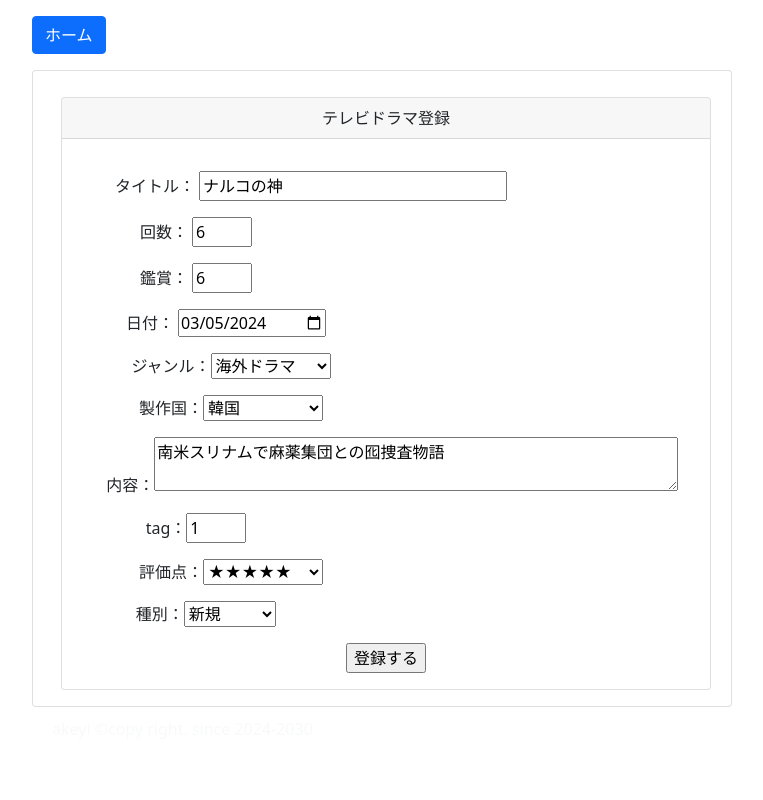
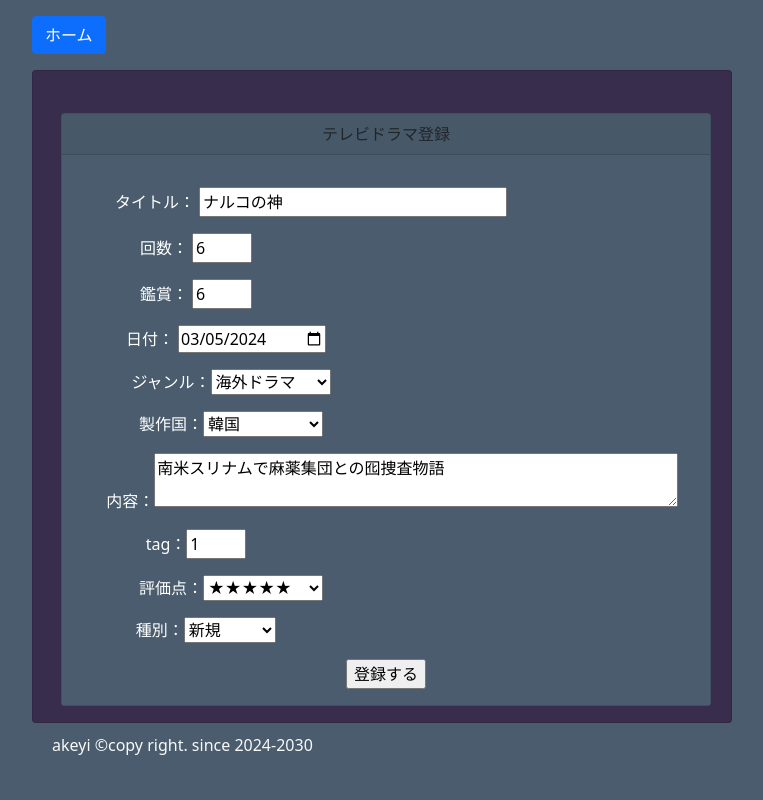
Before and after one commit to akeyi2018/MatplotlibForFlask, a Flask app: page /regist_tv_info/2 in a window 1280 px wide. Shown: the whole page, without its empty margins (50-813 px from the left). Run offline with Flask 3, Linux system fonts and the light colour scheme; a user stored in the database is signed in; some libraries are stand-ins or nearby versions.

Commit message:
0000000015:登録画面全般

```diff
--- /dev/null
+++ b/static/css/regist.css
@@ -0,0 +1,43 @@
+body {
+    background-color: #4a5c6d;
+}
+
+.custum-card {
+    margin-top: 1em;
+    width: 650px;
+    background-color: #382d4c;
+}
+
+.custum-card2 {
+    margin-top: 1em;
+    width: 600px;
+    background-color: #4a5c6d;
+}
+
+.custum-card-body {
+    background-color: #4a5c6d;
+}
+
+.custum-card-tv {
+    margin-top: 1em;
+    width: 700px;
+    background-color: #382d4c;
+}
+
+.custum-card2-tv {
+    margin-top: 1em;
+    width: 650px;
+    background-color: #4a5c6d;
+}
+
+.custum-card-health {
+    margin-top: 1em;
+    width: 450px;
+    background-color: #382d4c;
+}
+
+.custum-card2-health {
+    margin-top: 1em;
+    width: 400px;
+    background-color: #4a5c6d;
+}
--- a/templates/regist_event.html
+++ b/templates/regist_event.html
@@ -4,6 +4,7 @@
     <meta charset="UTF-8">
     <title>EVENT</title>
     <link href="{{ url_for('static', filename='/css/bootstrap.min.css') }}" rel="stylesheet">
+    <link href="{{ url_for('static', filename='/css/regist.css') }}" rel="stylesheet">
     <script src="{{ url_for('static', filename='/js/bootstrap.min.js')}}"></script>
 </head>
 <body>
@@ -12,9 +13,9 @@
     <a href="{{ url_for('index') }}"  type="button" class="btn btn-primary">ホーム
         <span class="visually-hidden">ホーム</span>
     </a>
-    <div class="card card-body" style="margin-top: 1em;width: 655px;">
+    <div class="card card-body custum-card">
         <div class="container" style="margin-top:5px;">
-            <div class="card text-center" style="width: 600px;">
+            <div class="card text-center text-white custum-card2">
                 <div class="card-header">イベント作成</div>
                 <div class="card-body" >
                     <form method="post" action="/set_event">
--- a/templates/regist_tv_info.html
+++ b/templates/regist_tv_info.html
@@ -4,6 +4,7 @@
     <meta charset="UTF-8">
     <title>TV Info</title>
     <link href="{{ url_for('static', filename='/css/bootstrap.min.css') }}" rel="stylesheet">
+    <link href="{{ url_for('static', filename='/css/regist.css') }}" rel="stylesheet">
     <script src="{{ url_for('static', filename='/js/bootstrap.min.js')}}"></script>
 </head>
 <body>
@@ -12,11 +13,11 @@
     <a href="{{ url_for('index') }}"  type="button" class="btn btn-primary">ホーム
         <span class="visually-hidden">ホーム</span>
     </a>
-    <div class="card card-body" style="margin-top: 1em;  width: 700px;">
+    <div class="card card-body custum-card-tv">
         <div class="container" style="margin-top:10px;">
-            <div class="card text-center" style="width: 650px;">
+            <div class="card text-center custum-card2-tv">
                 <div class="card-header">テレビドラマ登録</div>
-                <div class="card-body">
+                <div class="card-body text-white custum-card-body">
                     <form method="post" action="/set_tv_info">
                         {{ tform.hidden_tag() }}
                         <div>{{ tform.id()}}</div>
```
Also changed, not shown: templates/regist_health.html (+5 -4 lines), templates/regist_task.html (+5 -4 lines), settings/health_db.db.
